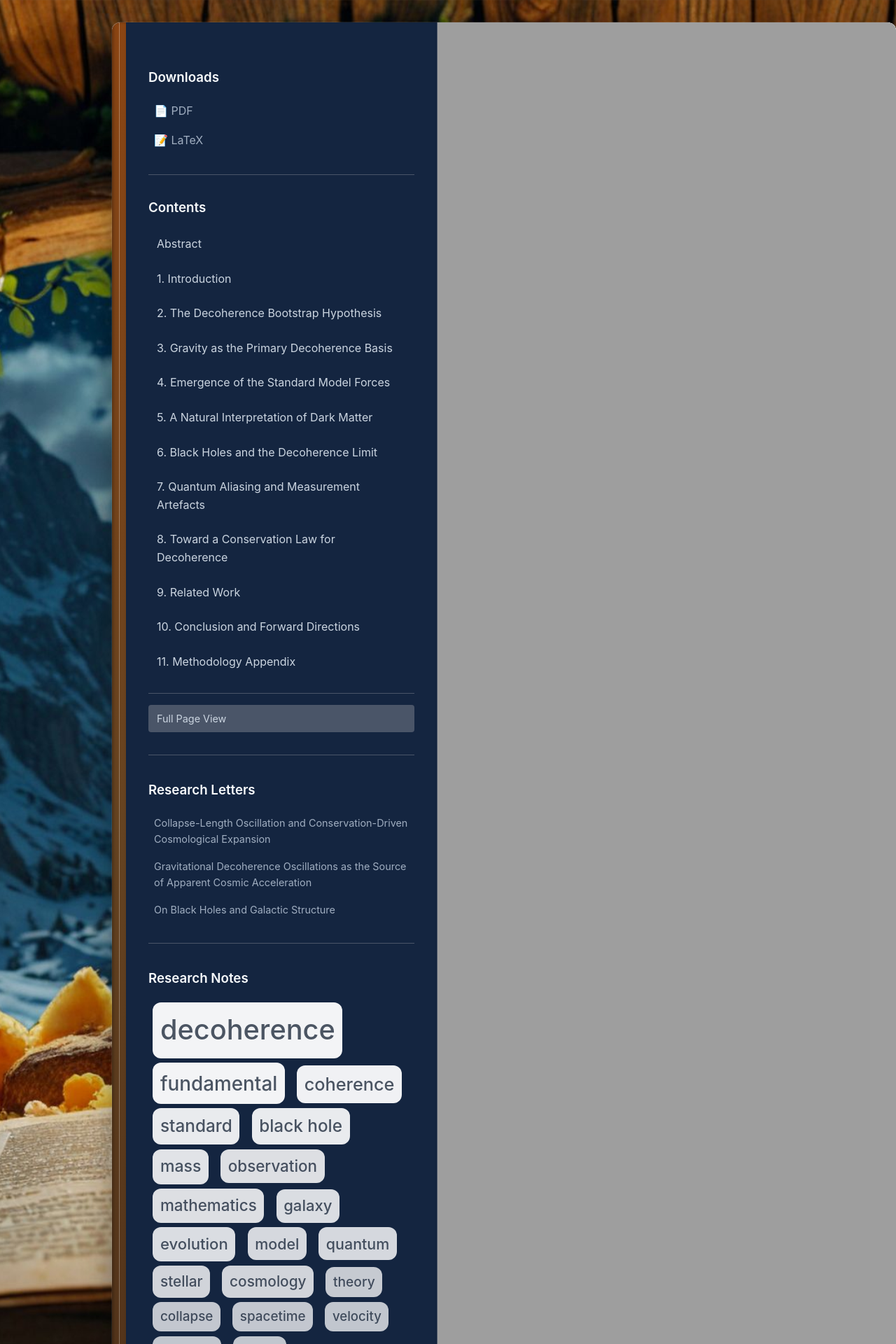
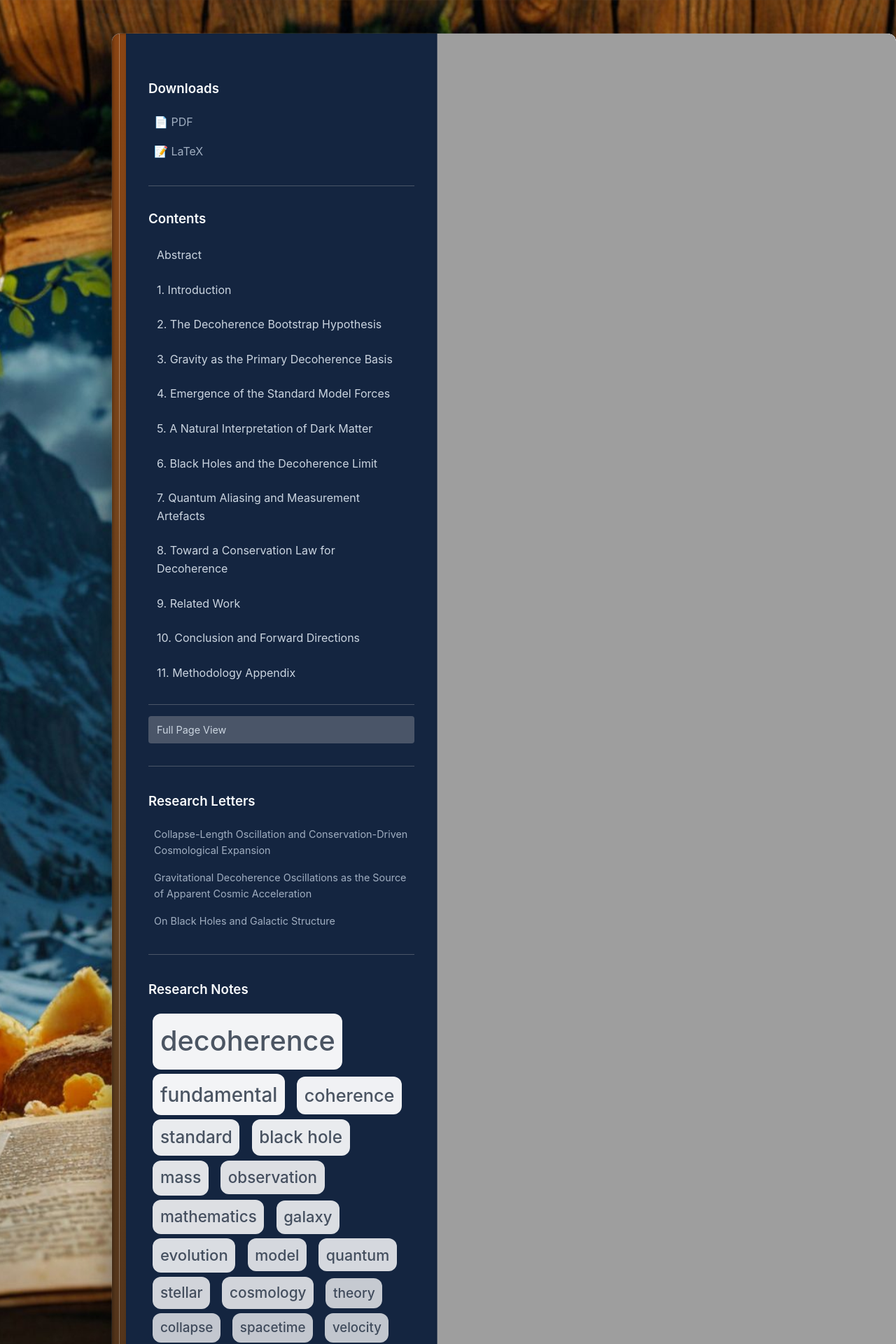
Before and after one commit to revanshine/decoherence-as-first-principle, a Jekyll site: the page built from index.md, in a window 1280 px wide. Shown: the top 1920 px of the page at 70% size. Built offline with Jekyll 4.4.1, drawn with Linux system fonts in a browser that asks for light colours.

Commit message:
Better center book window vertically
🎨 Layout Fix:
- Increased top margin from 2rem to 3rem
- Keeps 2rem bottom margin
- Centers book window better on live site where top border isn't visible

```diff
--- a/_layouts/book.html
+++ b/_layouts/book.html
@@ -41,7 +41,7 @@ layout: default
     display: flex;
     max-width: 1280px;
     /* Wider container */
-    margin: 2rem auto;
+    margin: 3rem auto 2rem auto;
     margin-left: 12.5%;
     /* Position at 1/4 from left edge */
     background: var(--book-bg, #f8f9fa);
```
